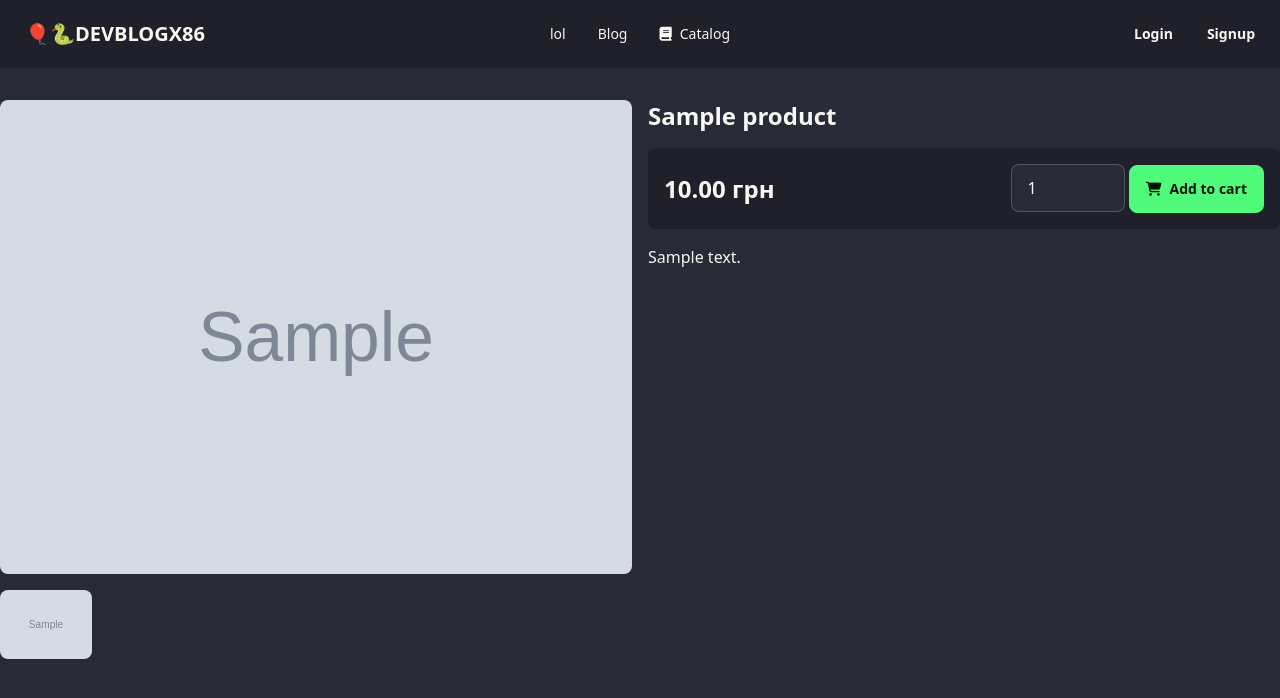
After one commit to Dotpakc/DevBlogX86, a Django app: a page that uses apps/catalog/templates/catalog/product_detail.html in a window 1280 px wide. The commit adds this page. Shown: the top 698 px of the page. Run offline with Django 5.2, Linux system fonts and the light colour scheme; tables that the repository leaves empty hold one stand-in row (values such as "Sample post"); grey boxes marked "Sample" are stand-in pictures; some libraries are stand-ins or nearby versions.

Commit message:
Add product detail view and URL mapping

```diff
--- a/apps/catalog/templates/catalog/index.html
+++ b/apps/catalog/templates/catalog/index.html
@@ -23,7 +23,7 @@
         <div class="grid grid-cols-4 md:grid-cols-5 lg:grid-cols-6 gap-4">
             {% for product in products %}
 
-            <a href="">
+            <a href="{% url 'catalog:product_detail' product.slug %}">
                 <div class="card hover shadow-lg transition duration-300 rounded-lg hover:scale-105 bg-base-200">
                     <img src="{{ product.main_image.thumbnail.url }}" alt="{{ product.title }}" class="w-full object-contain object-center rounded-lg">
                     <div class="justify-center items-center p-2 card-body text-center">
--- /dev/null
+++ b/apps/catalog/templates/catalog/product_detail.html
@@ -0,0 +1,35 @@
+{% extends 'base.html' %}
+
+{% block title %}{{ product.title }}{% endblock %}
+
+{% block content %}
+    <div class="grid grid-cols-1 md:grid-cols-2 gap-4 mt-8">
+        <div>
+            <div class="card">
+                <img src="{{ main_image.image.url }}" alt="{{ product.title }}" class="w-full object-contain object-center rounded-lg">
+            </div>
+            <div class = "mt-4">
+                <div class="grid grid-cols-4 md:grid-cols-5 lg:grid-cols-6 gap-4">
+                    {% for image in product.images.all %}
+                    <div class="card">
+                        <img src="{{ image.thumbnail.url }}" alt="{{ product.title }}" class="w-full object-contain object-center rounded-lg">
+                    </div>
+                    {% endfor %}
+                </div>
+            </div>
+        </div>
+        <div>
+            <h1 class="text-2xl font-bold">{{ product.title }}</h1>
+
+            <div class="flex justify-between items-center my-4 bg-base-300 p-4 rounded-lg">
+                <p class="text-2xl font-bold">{{ product.price }} грн</p>
+                <form action="" method="post">
+                    {% csrf_token %}
+                        <input type="number" name="quantity" id="quantity" value="1" min="1" max="10" class="input input-bordered max-w-xs">
+                       <button class="btn btn-success"><i class="fas fa-shopping-cart"></i> Add to cart</button>
+                </form>
+            </div>
+
+            <p>{{ product.description|safe }}</p>
+        </div>
+{% endblock %}
--- a/apps/catalog/urls.py
+++ b/apps/catalog/urls.py
@@ -7,4 +7,6 @@ app_name = 'catalog'
 urlpatterns = [
        path('', views.CatalogListView.as_view(), name='index'),
        path('<slug:slug>/', views.ProductByCategoryView.as_view(), name='product_by_category'),
+
+       path('product/<slug:slug>/', views.ProductDetailView.as_view(), name='product_detail'),
 ]
--- a/apps/catalog/views.py
+++ b/apps/catalog/views.py
@@ -33,3 +33,17 @@ class ProductByCategoryView(ListView):
         context['category'] = self.category
         context['products'] = self.products
         return context
+
+
+class ProductDetailView(DetailView):
+    model = Product
+    template_name = 'catalog/product_detail.html'
+    context_object_name = 'product'
+
+    def get_queryset(self):
+        return Product.objects.prefetch_related('images')
+
+    def get_context_data(self, **kwargs):
+        context = super().get_context_data(**kwargs)
+        context['main_image'] = self.object.main_image()
+        return context
```
